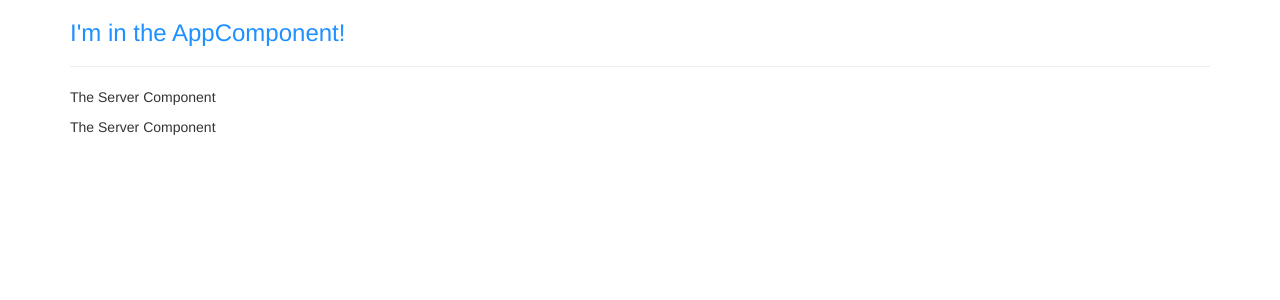
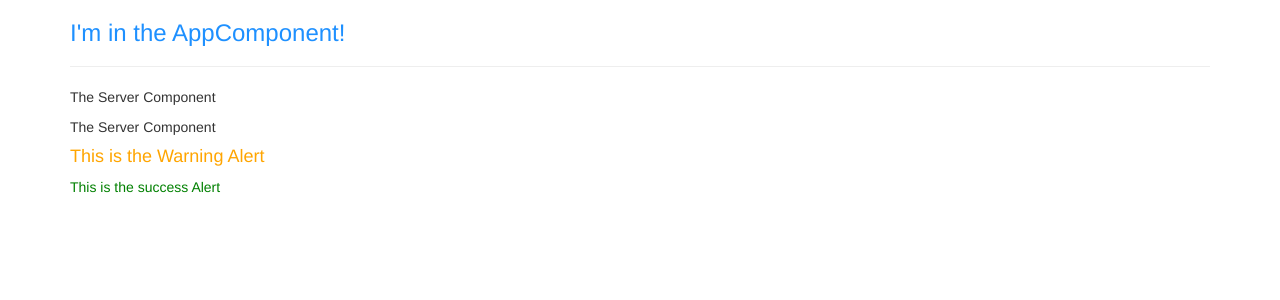
Before and after one commit to danielmoralesb/angular2, an Angular app in the folder my-first-app/: page / in a window 1280 px wide. Shown: the top 300 px of the page. Built offline with nearby package versions, Linux system fonts and the light colour scheme.

Commit message:
component exercises

```diff
--- a/my-first-app/src/app/app.component.html
+++ b/my-first-app/src/app/app.component.html
@@ -3,7 +3,11 @@
     <div class="col-xs-12">
       <h3>I'm in the AppComponent!</h3>
       <hr />
+      <!-- <div app-servers></div> -->
+      <!-- <div class="app-servers"></div> -->
       <app-servers></app-servers>
+      <warning-alert></warning-alert>
+      <success-alert></success-alert>
     </div>
   </div>
 </div>
--- a/my-first-app/src/app/servers/servers.component.ts
+++ b/my-first-app/src/app/servers/servers.component.ts
@@ -1,8 +1,11 @@
 import { Component } from '@angular/core';
 
 @Component({
+  // selector: '[app-servers]',
+  // selector: '.app-servers',
   selector: 'app-servers',
-  template: '<app-server></app-server><app-server></app-server>',
+  template: ` <app-server></app-server>
+    <app-server></app-server>`,
   styleUrl: './servers.component.scss',
 })
 export class ServersComponent {}
--- /dev/null
+++ b/my-first-app/src/app/success-alert/success-alert.component.html
@@ -0,0 +1 @@
+<p>This is the success Alert</p>
--- /dev/null
+++ b/my-first-app/src/app/success-alert/success-alert.component.scss
@@ -0,0 +1,3 @@
+p {
+  color: green;
+}
--- /dev/null
+++ b/my-first-app/src/app/success-alert/success-alert.component.ts
@@ -0,0 +1,8 @@
+import { Component } from '@angular/core';
+
+@Component({
+  selector: 'success-alert',
+  templateUrl: './success-alert.component.html',
+  styleUrl: './success-alert.component.scss',
+})
+export class successAlertComponent {}
--- /dev/null
+++ b/my-first-app/src/app/warningAlert/warningalert.component.html
@@ -0,0 +1 @@
+<h4>This is the Warning Alert</h4>
--- /dev/null
+++ b/my-first-app/src/app/warningAlert/warningalert.component.scss
@@ -0,0 +1,3 @@
+h4 {
+  color: orange;
+}
```
Also changed, not shown: my-first-app/src/app/app.module.ts (+9 -1 lines), my-first-app/src/app/warningAlert/warningalert.component.ts (added, +8 -0 lines), 2 other files (tests, documents, lock files or other folders).
